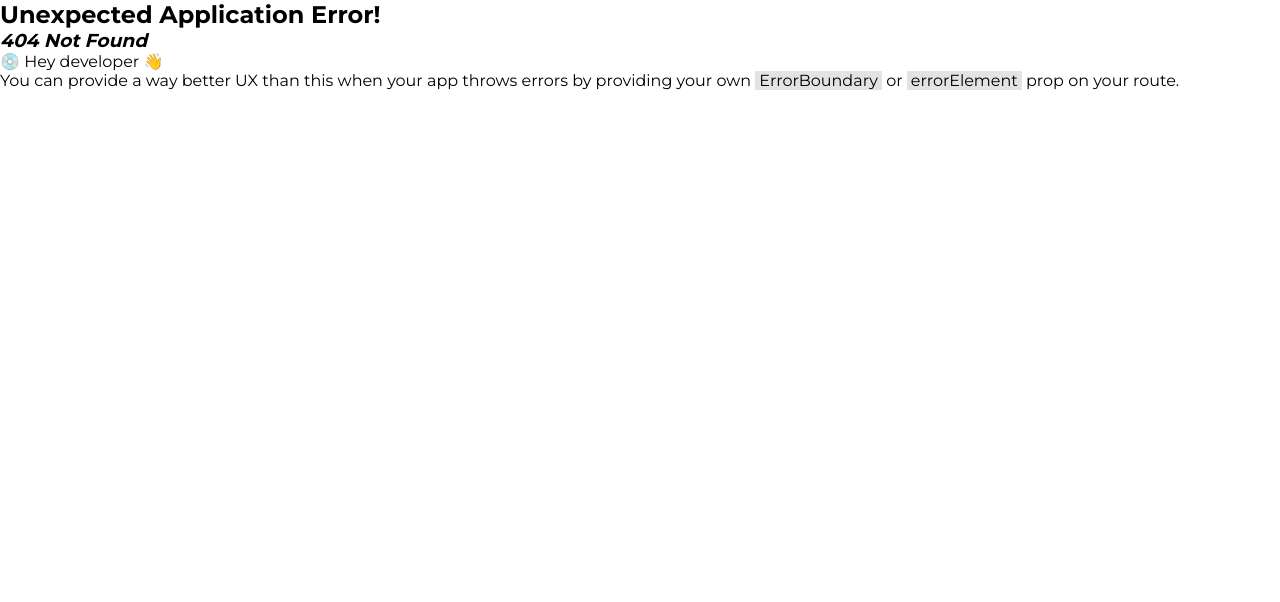
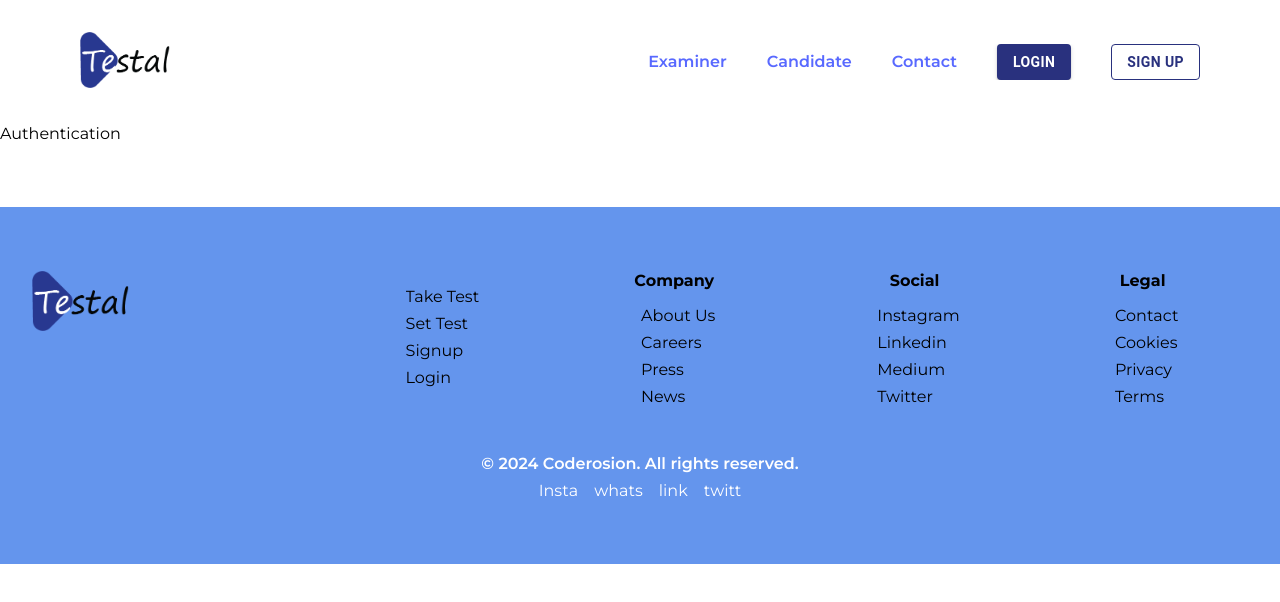
Before and after one commit to dhani-el/test-portal, a React (Vite) app: page /login in a window 1280 px wide. Before the commit this address had no page. Shown: the top 602 px of the page. Built offline with nearby package versions, Linux system fonts and the light colour scheme.

Commit message:
setup for authentication

```diff
--- a/src/01 Home/Jsx/components.jsx
+++ b/src/01 Home/Jsx/components.jsx
@@ -88,8 +88,8 @@
                 <Link to="" >
                     <motion.p>Contact</motion.p>
                 </Link>
-                <Button variant="contained" id="loginButton" onClick={()=> navigate("")} >Login</Button>
-                <Button variant="outlined" id="signUp"onClick={()=> navigate("")} >Sign Up</Button>
+                <Button variant="contained" id="loginButton" onClick={()=> navigate("/login")} >Login</Button>
+                <Button variant="outlined" id="signUp"onClick={()=> navigate("/signup")} >Sign Up</Button>
     </motion.div>
 }
 
--- /dev/null
+++ b/src/02 Authentication/Jsx/index.jsx
@@ -0,0 +1,11 @@
+
+
+
+
+
+
+export default function Authentication(){
+    return <div>
+        Authentication
+    </div>
+}
```
Also changed, not shown: src/App.jsx (+7 -0 lines), src/02 Authentication/Jsx/components.jsx (added), src/02 Authentication/Styles/index.scss (added).
